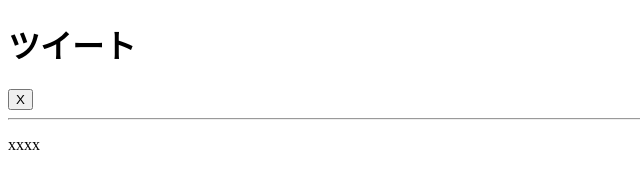
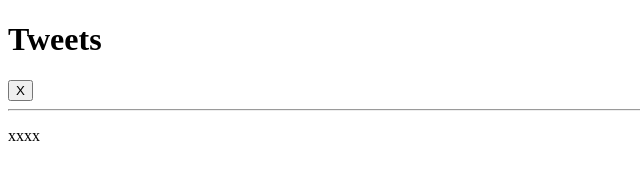
Before and after one commit to macc704/isapp2, a plain HTML site: page 05/ex5-1.html in a window 1280 px wide. Shown: the whole page, without its empty margins (0-640 px from the left). Drawn offline with Linux system fonts and the light colour scheme; sample sign-in values are in the browser's storage.

Commit message:
Revert "カタカナに書き換えた"
This reverts commit 864d8c28b4b4acf940df39e87ad9cf09f0519fee.

```diff
--- a/05/ex5-1.html
+++ b/05/ex5-1.html
@@ -33,7 +33,7 @@
 </head>
 
 <body>
-    <h1>ツイート</h1>
+    <h1>Tweets</h1>
     <button onclick="button1Pressed()">X</button>
     <hr>
     <p id="result">xxxx</p>
```
